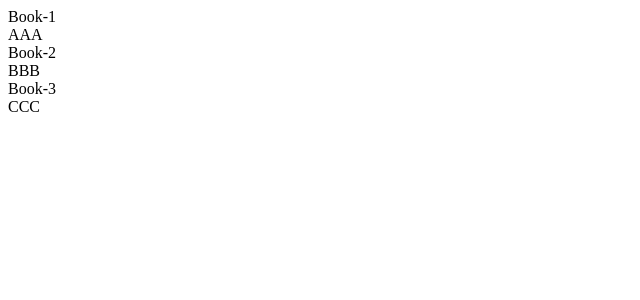
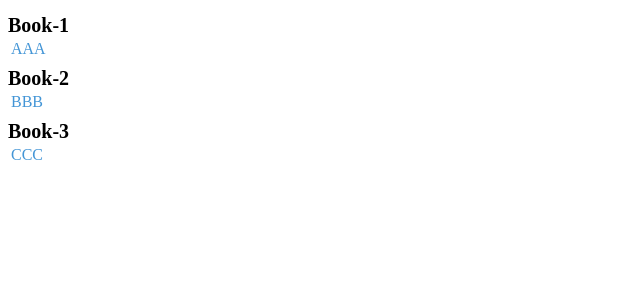
Before and after one commit to tta2yta/redux-books-store, a React (Create React App) app: page / in a window 1280 px wide. Shown: the top 300 px of the page, without its empty margins (0-640 px from the left). Built offline with nearby package versions, Linux system fonts and the light colour scheme.

Commit message:
Add styles and unique key to items

```diff
--- a/src/App.css
+++ b/src/App.css
@@ -0,0 +1,15 @@
+.book-title {
+  font-weight: bold;
+  font-size: 20px;
+}
+
+.book-category {
+  font-weight: 700;
+  color: #d5d5d5;
+  padding: 3px;
+}
+
+.book-author {
+  padding: 3px;
+  color: #4395d6;
+}
--- a/src/components/book/BookList.js
+++ b/src/components/book/BookList.js
@@ -1,19 +1,19 @@
 const bookList = () => {
   const books = [
     {
-      id: 1,
+      item_id: 1,
       title: 'Book-1',
       author: 'AAA',
       categories: 'category -1',
     },
     {
-      id: 2,
+      item_id: 2,
       title: 'Book-2',
       author: 'BBB',
       categories: 'category -2',
     },
     {
-      id: 1,
+      item_id: 3,
       title: 'Book-3',
       author: 'CCC',
       categories: 'category -3',
```
